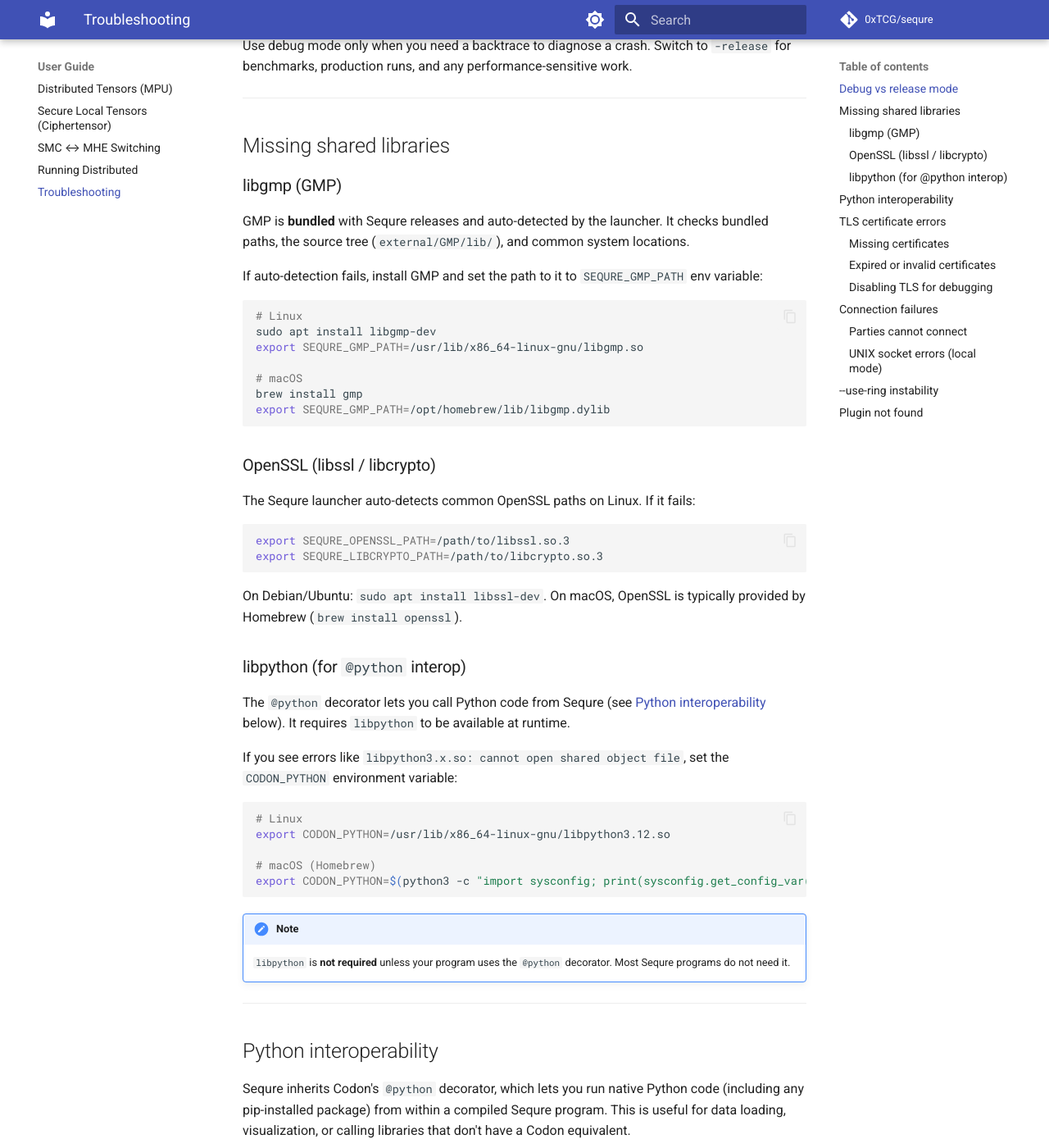
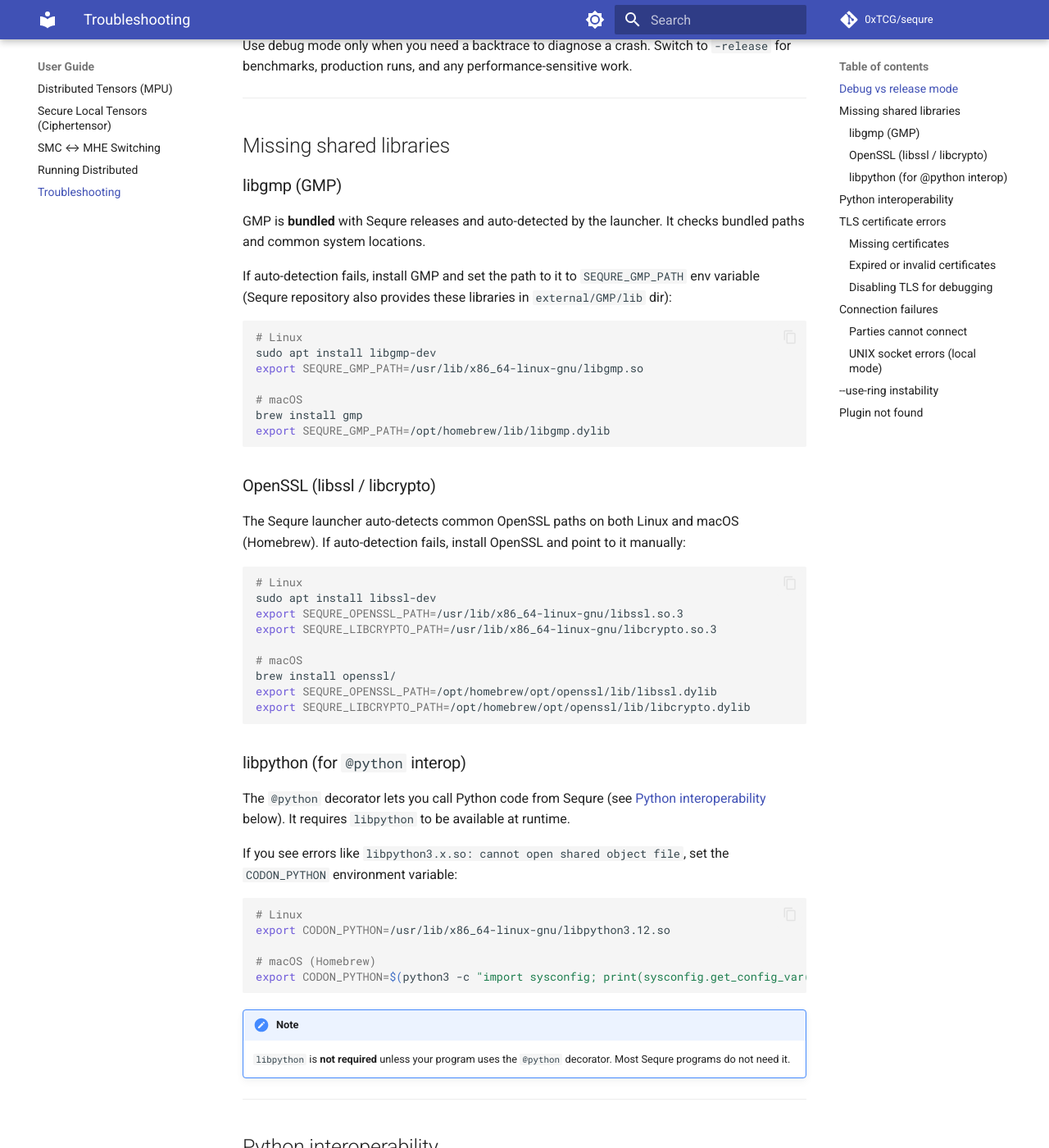
Before and after one commit to 0xTCG/sequre, an MkDocs documentation site: the page built from docs/user-guide/troubleshooting.md, in a window 1280 px wide and 1400 px high, scrolled down 595 px. Shown: the whole window at 82% size. Built offline with MkDocs 1.6.1 and Material for MkDocs 9.7.7, drawn with Linux system fonts in a browser that asks for light colours; comment, search, counter and statistics services are not loaded.

Commit message:
Hotfix: Launcher

````diff
--- a/docs/user-guide/troubleshooting.md
+++ b/docs/user-guide/troubleshooting.md
@@ -26,9 +26,9 @@
 
 ### libgmp (GMP)
 
-GMP is **bundled** with Sequre releases and auto-detected by the launcher. It checks bundled paths, the source tree (`external/GMP/lib/`), and common system locations.
+GMP is **bundled** with Sequre releases and auto-detected by the launcher. It checks bundled paths and common system locations.
 
-If auto-detection fails, install GMP and set the path to it to `SEQURE_GMP_PATH` env variable:
+If auto-detection fails, install GMP and set the path to it to `SEQURE_GMP_PATH` env variable (Sequre repository also provides these libraries in `external/GMP/lib` dir):
 
 ```bash
 # Linux
@@ -42,14 +42,19 @@
 
 ### OpenSSL (libssl / libcrypto)
 
-The Sequre launcher auto-detects common OpenSSL paths on Linux. If it fails:
+The Sequre launcher auto-detects common OpenSSL paths on both Linux and macOS (Homebrew). If auto-detection fails, install OpenSSL and point to it manually:
 
 ```bash
-export SEQURE_OPENSSL_PATH=/path/to/libssl.so.3
-export SEQURE_LIBCRYPTO_PATH=/path/to/libcrypto.so.3
+# Linux
+sudo apt install libssl-dev
+export SEQURE_OPENSSL_PATH=/usr/lib/x86_64-linux-gnu/libssl.so.3
+export SEQURE_LIBCRYPTO_PATH=/usr/lib/x86_64-linux-gnu/libcrypto.so.3
+
+# macOS
+brew install openssl/
+export SEQURE_OPENSSL_PATH=/opt/homebrew/opt/openssl/lib/libssl.dylib
+export SEQURE_LIBCRYPTO_PATH=/opt/homebrew/opt/openssl/lib/libcrypto.dylib
 ```
-
-On Debian/Ubuntu: `sudo apt install libssl-dev`. On macOS, OpenSSL is typically provided by Homebrew (`brew install openssl`).
 
 ### libpython (for `@python` interop)
 
````
Also changed, not shown: README.md (+2 -2 lines), docs/getting-started/quickstart.md (+5 -7 lines), 1 other file.
